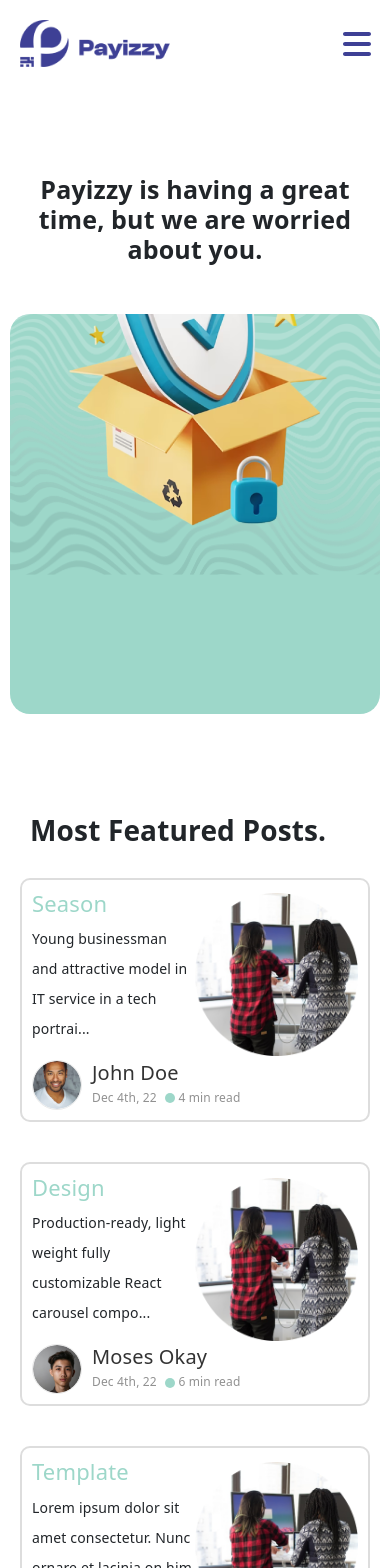
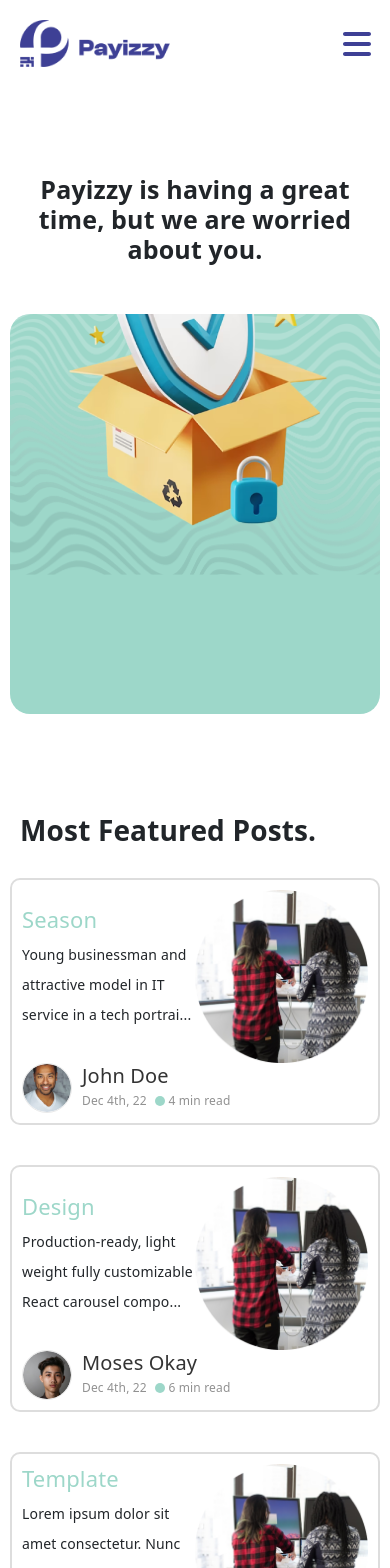
Before and after one commit to Boogie27/payizzy, a React (Create React App) app: page /blog in a window 390 px wide. Shown: the top 1568 px of the page. Built offline with nearby package versions, Linux system fonts and the light colour scheme.

Commit message:
payizzy-app

```diff
--- a/src/components/css/Style.css
+++ b/src/components/css/Style.css
@@ -1323,6 +1323,10 @@ a {
     .featured-post .main-title-header h3{
         font-size: 30px;
     }
+    .featured-post{
+        width: 100%;
+        padding: 50px 10px;
+    }
 }
 @media only screen and (max-width: 398px){
     .featured-post .main-title-header h3{
@@ -1432,6 +1436,9 @@ a {
     }
 }
 @media only screen and (max-width: 567px){
+    .trending-blog{
+        padding: 0px 10px 50px 10px;
+    }
     .trending-blog-body .left-side .float-content {
         width: 95%;
     }
```
